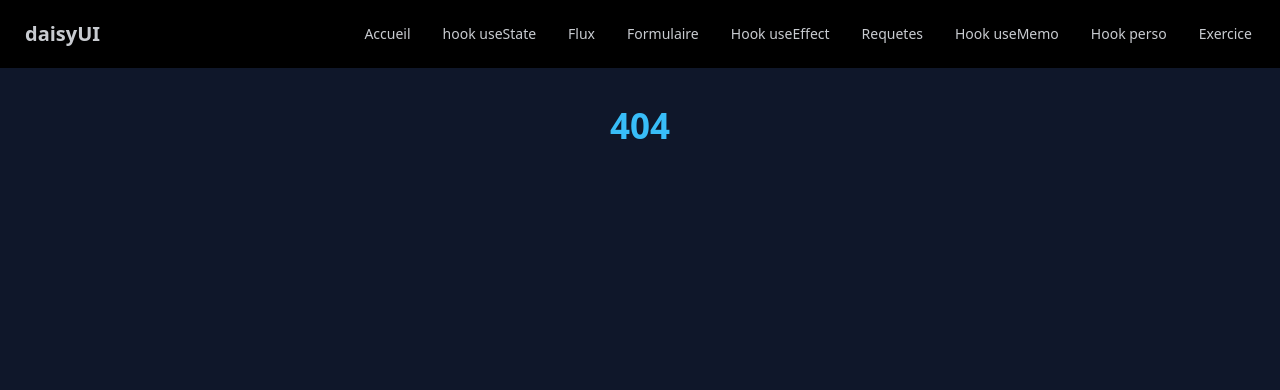
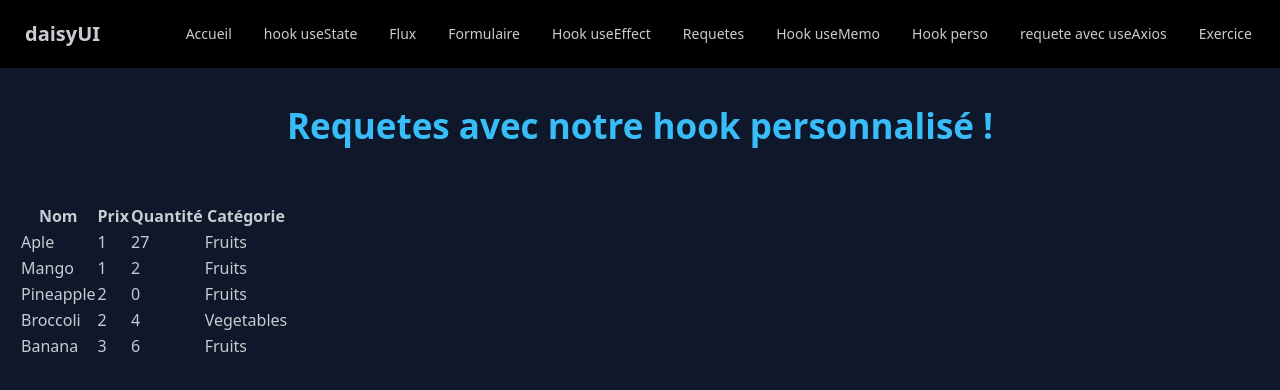
Before and after one commit to Kevin97231/React_20240702, a React (Vite) app: page /requete-with-use-axios in a window 1280 px wide. Before the commit this address had no page. Shown: the top 390 px of the page. Built offline with nearby package versions, Linux system fonts and the light colour scheme; data requests are answered from the project's data file.

Commit message:
fin du projet. Ajout exemple utilisation du hook useAxios

```diff
--- a/src/App.jsx
+++ b/src/App.jsx
@@ -11,6 +11,7 @@ import { HookUseEffect } from "./components/view/HookUseEffect";
 import { RequeteApi } from "./components/view/RequeteApi";
 import { HookUseMemo } from "./components/view/HookUseMemo";
 import { HookPerso } from "./components/view/HookPerso";
+import { RequeteWithuseAxios } from "./components/view/RequeteWithuseAxios";
 
 function App() {
   return (
@@ -28,6 +29,10 @@ function App() {
               <Route path="/requete-api" element={<RequeteApi />} />
               <Route path="/hook-use-memo" element={<HookUseMemo />} />
               <Route path="/hook-perso" element={<HookPerso />} />
+              <Route
+                path="/requete-with-use-axios"
+                element={<RequeteWithuseAxios />}
+              />
               <Route path="/exercice" element={<Exercice />} />
               <Route path="*" element={<h1>404</h1>} />
             </Routes>
--- a/src/components/Navbar.jsx
+++ b/src/components/Navbar.jsx
@@ -50,6 +50,9 @@ function Navbar() {
               <Link to={"/hook-perso"}>Hook perso</Link>
             </li>
             <li>
+              <Link to={"/requete-with-use-axios"}>requete avec useAxios</Link>
+            </li>
+            <li>
               <Link to={"/exercice"}>Exercice</Link>
             </li>
           </ul>
@@ -83,6 +86,9 @@ function Navbar() {
             <Link to={"/hook-perso"}>Hook perso</Link>
           </li>
           <li>
+            <Link to={"/requete-with-use-axios"}>requete avec useAxios</Link>
+          </li>
+          <li>
             <Link to={"/exercice"}>Exercice</Link>
           </li>
         </ul>
--- /dev/null
+++ b/src/components/view/RequeteWithuseAxios.jsx
@@ -0,0 +1,46 @@
+import { useEffect, useState } from "react";
+import { useAxios } from "../../hook/useAxios";
+
+export const RequeteWithuseAxios = () => {
+  const { get } = useAxios();
+
+  const [products, setProducts] = useState();
+
+  useEffect(() => {
+    get("/products").then((result) => {
+      setProducts(result);
+      console.log(result);
+    });
+  }, []);
+
+  return (
+    <>
+      <h1>Requetes avec notre hook personnalisé !</h1>
+
+      {!products ? (
+        <div className="skeleton h-32 w-32"></div>
+      ) : (
+        <table>
+          <thead>
+            <tr>
+              <th>Nom</th>
+              <th>Prix</th>
+              <th>Quantité</th>
+              <th>Catégorie</th>
+            </tr>
+          </thead>
+          <tbody>
+            {products.map((product) => (
+              <tr key={product.id}>
+                <td>{product.name}</td>
+                <td>{product.price}</td>
+                <td>{product.number}</td>
+                <td>{product.category}</td>
+              </tr>
+            ))}
+          </tbody>
+        </table>
+      )}
+    </>
+  );
+};
--- a/src/hook/useAxios.jsx
+++ b/src/hook/useAxios.jsx
@@ -1,13 +1,16 @@
 import axios from "axios";
 import { useState } from "react";
 
-const api = axios.create();
+const api = axios.create({
+  baseURL: "http://localhost:3001",
+});
 
 api.interceptors.request.use((config) => {
   // Cela va créer une nouvelle instance de la classe 'Promise' . Une promesse représenter une valeur
   // qui peut être disponible maintenant, dans le futur ou jamais .
   //   La fonction callback passée en paramètre (resolve) sera appelée lorsque la promesse sera résolue
 
+  // NE PAS LAISSER SUR UN PROJET --> rajoute 1,5 secondes à chacune des réponses aux requêtes
   return new Promise((resolve) => setTimeout(() => resolve(config), 1500)); // Délai de 1,5secondes
 });
 
```
